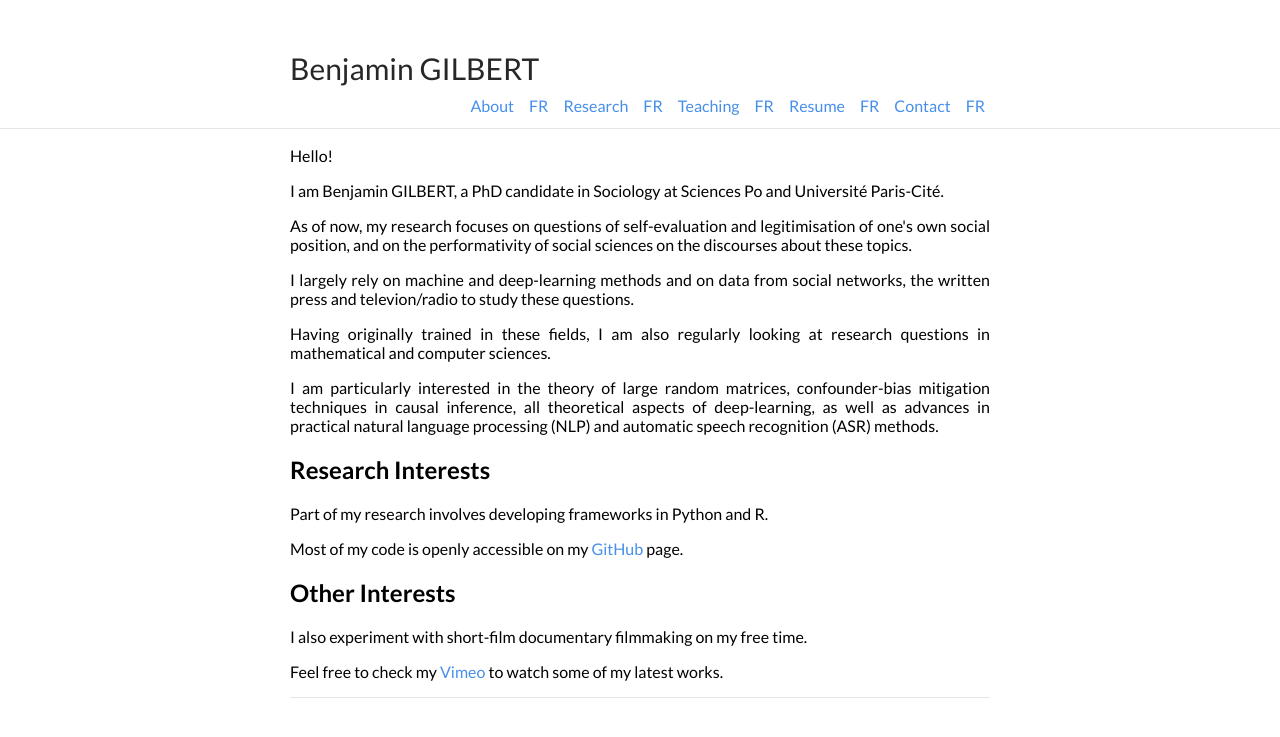
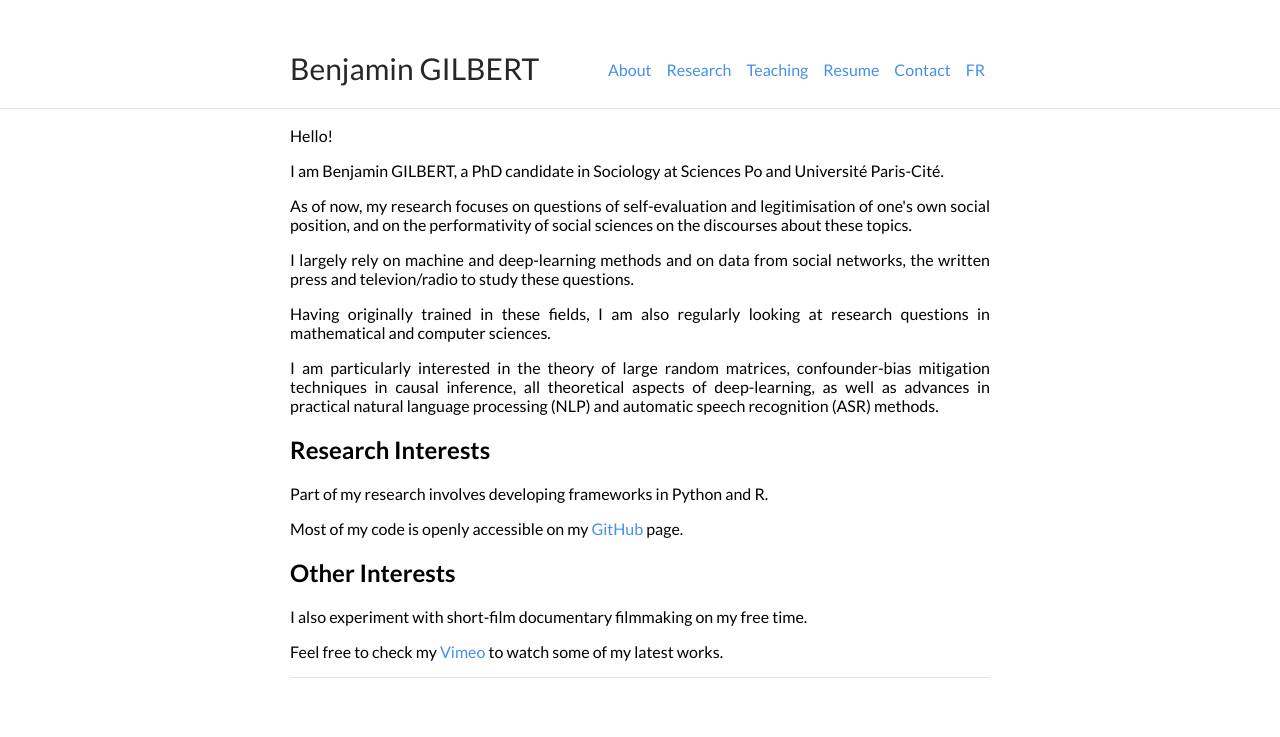
Before and after one commit to bglbrt/bglbrt.github.io, a Jekyll site: the page built from index.md, in a window 1280 px wide. Shown: the top 737 px of the page. Built offline with Jekyll 4.4.1, drawn with Linux system fonts in a browser that asks for light colours.

Commit message:
Update default.html

```diff
--- a/_layouts/default.html
+++ b/_layouts/default.html
@@ -40,14 +40,14 @@
                         {% else %}
                             <li class="alignable pull-left nav-list"><a href="{{ x.link }}">{{ x.name }}</a>
                         {% endif %}
-                        {% if page.lang == "en" %}
-                            <li class="alignable pull-left nav-list"><a target="_blank" href="/">FR</a>
-                        {% else %}
-                            <li class="alignable pull-left nav-list"><a href="/research">EN</a>
-                        {% endif %}
                     {% endif %}
+                {% endfor %}
+                {% if page.lang == "en" %}
+                    <li class="alignable pull-left nav-list"><a target="_blank" href="/">FR</a>
+                {% else %}
+                    <li class="alignable pull-left nav-list"><a href="/research">EN</a>
+                {% endif %}
                             </li>
-                {% endfor %}
             </ul>
         </div>
         <div style="clear:both"></div>
```
